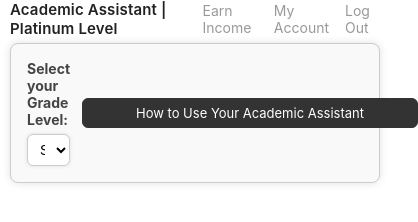
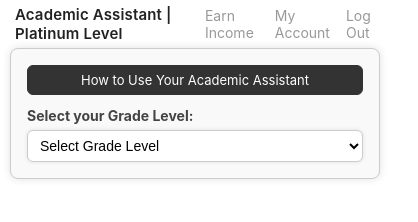
Before and after one commit to SirWonderlot/assistant-demo, a plain HTML site: page index.html in a window 390 px wide. Shown: the whole page, 418 px wide, since content can reach past the window. Drawn offline with Linux system fonts and the light colour scheme.

Commit message:
Update index.html

```diff
--- a/index.html
+++ b/index.html
@@ -2,6 +2,7 @@
 <html lang="en">
   <head>
     <meta charset="UTF-8">
+    <meta name="viewport" content="width=device-width, initial-scale=1.0">
     <title>Education Assistant | Demo</title>
     <style>
       html,
@@ -779,8 +780,26 @@
     width: 100% !important;
   }
 
+  #grade-level-section {
+    flex-direction: column;
+    align-items: stretch;
+  }
+  #grade-level-section > div {
+    width: 100%;
+  }
   #help-button {
+    order: -1;
     width: 100%;
+  }
+  #text-input {
+    min-height: 80px;
+    font-size: 16px;
+  }
+}
+
+@media (max-width: 768px) and (orientation: portrait) {
+  #text-input {
+    min-height: 120px;
   }
 }
   /* iOS-specific fixes */
@@ -816,7 +835,7 @@
   #account-links {
     margin-top: 0 !important;
     margin-bottom: 5px !important;
-    padding: 0 !important;
+    padding: 5px 0 0 0 !important;
   }
 }
 
@@ -888,7 +907,7 @@
     <!-- Account Links - Above Everything -->
     <div id="account-links"
       style="display: flex; justify-content: space-between; align-items: center; margin-bottom: 13px; padding: 0; width: 100%;">
-      <span style="font-size: 15px; font-weight: 600; color: #222; letter-spacing: 0.01em;">Academic Assistant | Platinum Level</span>
+      <span style="font-size: 15px; font-weight: 600; color: #222; letter-spacing: 0.01em; padding-left: 5px;">Academic Assistant | Platinum Level</span>
       <div style="display: flex; gap: 16px; align-items: center;">
         <span id="earn-income-button" style="color: #999; font-size: 14px; cursor: pointer; text-decoration: none;">
           Earn Income
```
